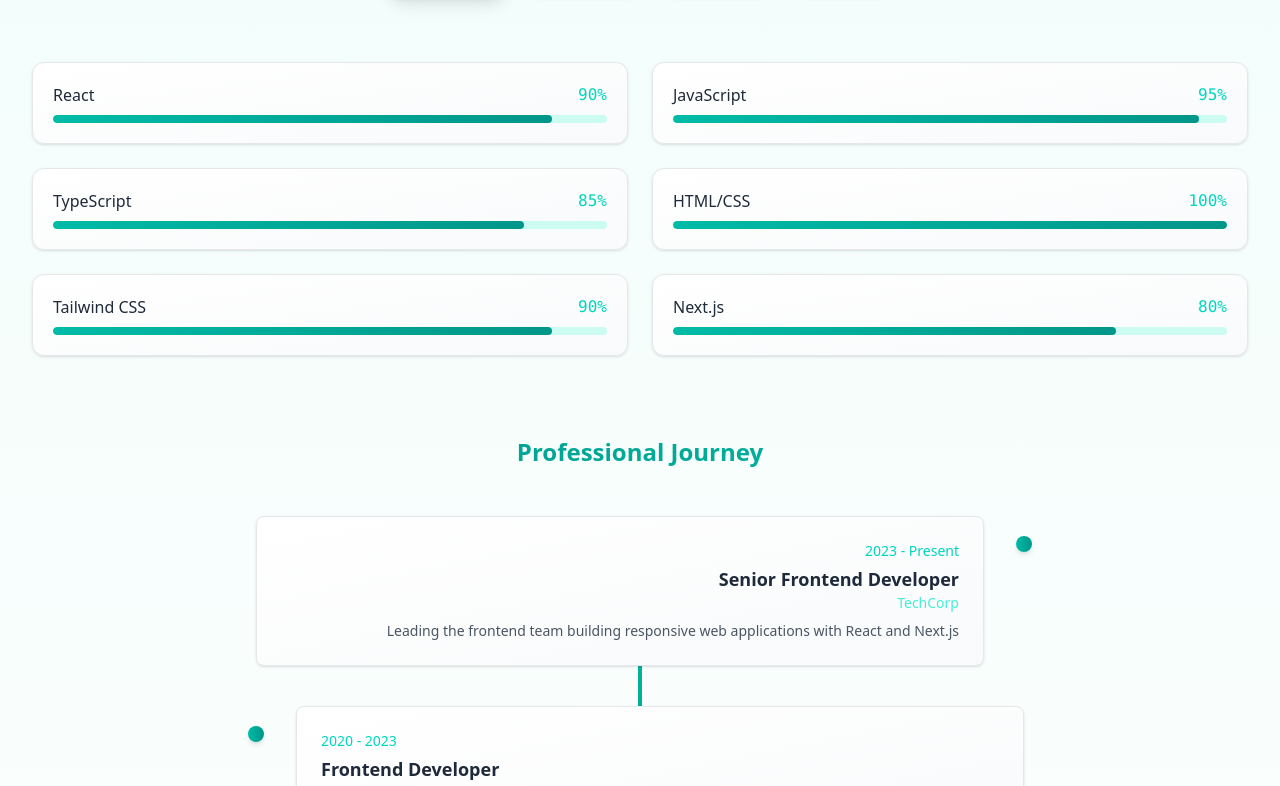
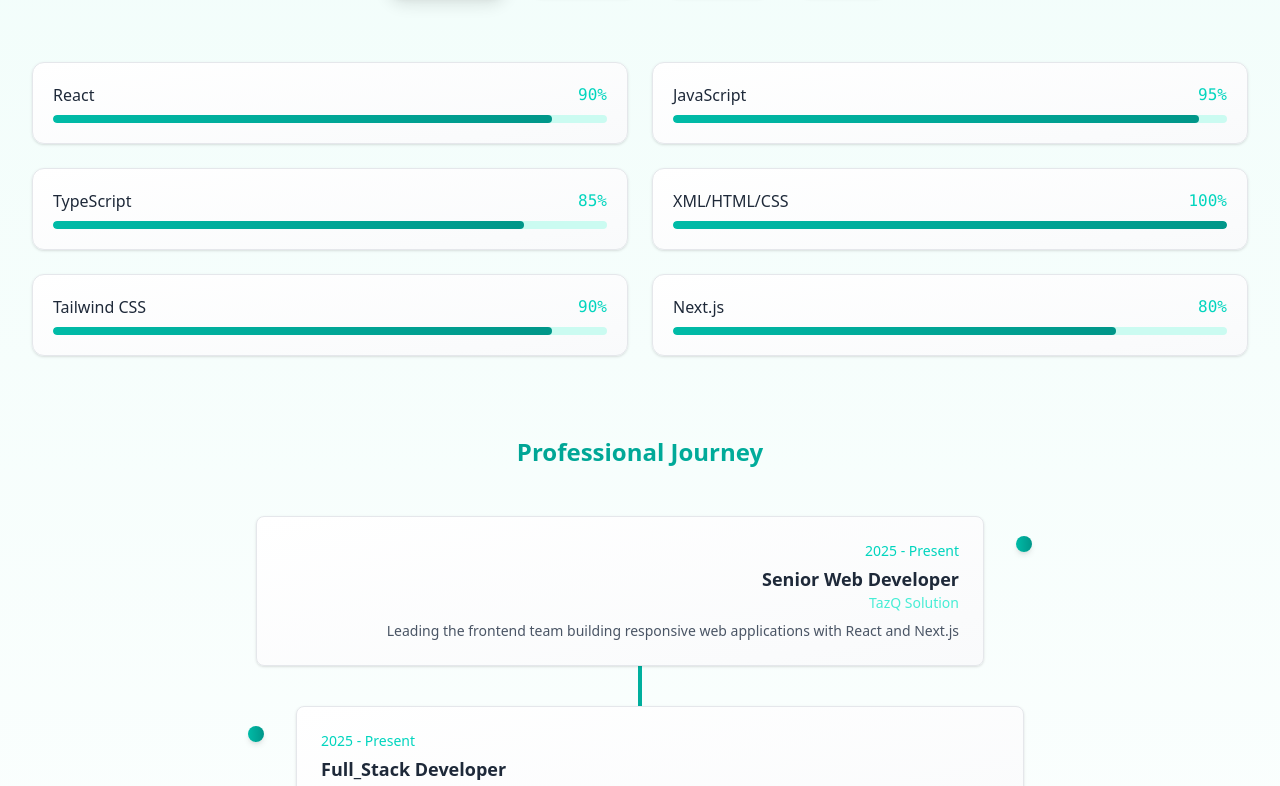
Before and after one commit to HafizMudassirHusain/Portfolio, a React (Vite) app: page / in a window 1280 px wide. Shown: the part 2014-2800 px from the top of the page. Built offline with nearby package versions, Linux system fonts and the light colour scheme.

Commit message:
adding link

```diff
--- a/src/sections/AboutMe.jsx
+++ b/src/sections/AboutMe.jsx
@@ -1,50 +1,51 @@
-import { motion } from 'framer-motion'
-import { FiAward, FiUser, FiBriefcase, FiCode } from 'react-icons/fi'
-import images from '../assets/perf.png'
+import { motion } from 'framer-motion';
+import { FiAward, FiUser, FiBriefcase, FiCode } from 'react-icons/fi';
 import { FaSearch, FaPaintBrush, FaLaptopCode } from 'react-icons/fa';
+import images from '../assets/perf.png';
 
 export default function AboutMe() {
   // Color theme variables
   const colors = {
-    primary: 'text-teal-500',         // Primary accent color
-    primaryBg: 'bg-teal-500',         // Primary background
-    secondary: 'text-teal-400',       // Secondary accent
-    secondaryBg: 'bg-teal-600',       // Secondary background
-    dark: 'text-gray-800',            // Dark text
-    darkBg: 'bg-teal-800',            // Dark background
-    light: 'text-white',              // Light text
-    lightBg: 'bg-teal-600',           // Light background
-    cardBg: 'bg-white',               // Card background
-    overlay: 'bg-teal-900/20',        // Image overlay
-    buttonBg: 'bg-teal-600',          // Button background
-    buttonHover: 'hover:bg-teal-700'  // Button hover
-  }
+    primary: 'text-teal-500',
+    primaryBg: 'bg-teal-500',
+    secondary: 'text-teal-400',
+    secondaryBg: 'bg-teal-600',
+    dark: 'text-gray-800',
+    darkBg: 'bg-teal-800',
+    light: 'text-white',
+    lightBg: 'bg-teal-600',
+    cardBg: 'bg-white',
+    overlay: 'bg-teal-900/20',
+    buttonBg: 'bg-teal-600',
+    buttonHover: 'hover:bg-teal-700'
+  };
 
   const stats = [
     { icon: <FiBriefcase />, value: '5+', label: 'Years Experience' },
     { icon: <FiAward />, value: '12', label: 'Projects Completed' },
     { icon: <FiUser />, value: '8', label: 'Happy Clients' }
-  ]
+  ];
 
   return (
     <motion.div
       initial={{ opacity: 0 }}
       animate={{ opacity: 1 }}
       transition={{ duration: 0.5 }}
-      className={`container mx-auto px-6 py-12 bg-gradient-to-b from-teal-50 to-white`}
+      className="w-full bg-gradient-to-b from-teal-50 to-white"
       id="about"
     >
+      <div className="container mx-auto px-6 py-12">
         <div className="grid grid-cols-1 lg:grid-cols-2 gap-12 items-center">
           {/* Left Column - Text Content */}
           <div>
-          <h2 className={`text-4xl md:text-5xl font-bold mb-6 bg-clip-text text-transparent bg-gradient-to-r from-teal-600 to-teal-500`}>
+            <h2 className="text-4xl md:text-5xl font-bold mb-6 bg-clip-text text-transparent bg-gradient-to-r from-teal-600 to-teal-500">
               About Me
             </h2>
-          <p className={`text-xl mb-6 text-gray-600`}>
+            <p className="text-xl mb-6 text-gray-600">
               I'm a passionate frontend developer with a focus on creating immersive digital experiences.
             </p>
 
-          <div className={`space-y-4 text-gray-600`}>
+            <div className="space-y-4 text-gray-600">
               <p>
                 My journey in web development started in college when I built my first website. Since then, I've worked with startups and established companies to bring their digital visions to life.
               </p>
@@ -62,13 +63,13 @@ export default function AboutMe() {
                 <motion.div
                   key={index}
                   whileHover={{ y: -5 }}
-                className={`${colors.cardBg} p-4 rounded-lg text-center shadow-lg border border-teal-100`}
+                  className="bg-white p-4 rounded-lg text-center shadow-lg border border-teal-100"
                 >
-                <div className={`${colors.primary} text-2xl mb-2 flex justify-center`}>
+                  <div className="text-teal-500 text-2xl mb-2 flex justify-center">
                     {stat.icon}
                   </div>
-                <h3 className={`text-2xl font-bold ${colors.dark}`}>{stat.value}</h3>
-                <p className={`${colors.primary} font-medium`}>{stat.label}</p>
+                  <h3 className="text-2xl font-bold text-gray-800">{stat.value}</h3>
+                  <p className="text-teal-500 font-medium">{stat.label}</p>
                 </motion.div>
               ))}
             </div>
@@ -82,13 +83,13 @@ export default function AboutMe() {
                 initial={{ opacity: 0, scale: 0.8 }}
                 animate={{ opacity: 1, scale: 1 }}
                 transition={{ duration: 0.5 }}
-              className={`absolute inset-0 bg-[#1c917cc0] rounded-2xl rotate-6`}
+                className="absolute inset-0 bg-[#1c917cc0] rounded-2xl rotate-6"
               />
               <motion.div
                 initial={{ opacity: 0, scale: 0.9 }}
                 animate={{ opacity: 1, scale: 1 }}
                 transition={{ duration: 0.5, delay: 0.1 }}
-              className={`absolute inset-0 bg-[#1c917cc0] rounded-2xl -rotate-6`}
+                className="absolute inset-0 bg-[#1c917cc0] rounded-2xl -rotate-6"
               />
 
               {/* Main Image */}
@@ -106,15 +107,15 @@ export default function AboutMe() {
                 initial={{ opacity: 0, y: 20 }}
                 animate={{ opacity: 1, y: 0 }}
                 transition={{ delay: 0.4 }}
-              className={`absolute -bottom-6 -left-6 ${colors.primaryBg} p-4 rounded-lg shadow-lg z-20 max-w-xs`}
+                className="absolute -bottom-6 -left-6 bg-teal-500 p-4 rounded-lg shadow-lg z-20 max-w-xs"
               >
                 <div className="flex items-center gap-3">
-                <div className={`p-2 ${colors.cardBg} rounded-full`}>
-                  <FiCode className={`text-xl ${colors.primary}`} />
+                  <div className="p-2 bg-white rounded-full">
+                    <FiCode className="text-xl text-teal-500" />
                   </div>
                   <div>
                     <h4 className="font-bold text-white">Frontend Specialist</h4>
-                  <p className={`text-sm text-teal-100`}>5+ years experience</p>
+                    <p className="text-sm text-teal-100">5+ years experience</p>
                   </div>
                 </div>
               </motion.div>
@@ -123,15 +124,15 @@ export default function AboutMe() {
                 initial={{ opacity: 0, y: 20 }}
                 animate={{ opacity: 1, y: 0 }}
                 transition={{ delay: 0.6 }}
-              className={`absolute -top-6 -right-6 ${colors.secondaryBg} p-4 rounded-lg shadow-lg z-20 max-w-xs`}
+                className="absolute -top-6 -right-6 bg-teal-600 p-4 rounded-lg shadow-lg z-20 max-w-xs"
               >
                 <div className="flex items-center gap-3">
-                <div className={`p-2 ${colors.cardBg} rounded-full`}>
-                  <FiUser className={`text-xl ${colors.secondary}`} />
+                  <div className="p-2 bg-white rounded-full">
+                    <FiUser className="text-xl text-teal-400" />
                   </div>
                   <div>
                     <h4 className="font-bold text-white">UI/UX Focus</h4>
-                  <p className={`text-sm text-teal-100`}>User-centered design</p>
+                    <p className="text-sm text-teal-100">User-centered design</p>
                   </div>
                 </div>
               </motion.div>
@@ -150,13 +151,13 @@ export default function AboutMe() {
                 title: 'Discovery',
                 description: 'Thorough research to understand project goals and user needs',
                 icon: <FaSearch className="text-white text-4xl" />,
-        color: colors.primaryBg
+                color: 'bg-teal-500'
               },
               {
                 title: 'Design',
                 description: 'Creating intuitive interfaces with attention to detail',
                 icon: <FaPaintBrush className="text-white text-4xl" />,
-        color: colors.secondaryBg
+                color: 'bg-teal-600'
               },
               {
                 title: 'Development',
@@ -179,6 +180,7 @@ export default function AboutMe() {
             ))}
           </div>
         </div>
+      </div>
     </motion.div>
-  )
+  );
 }
--- a/src/sections/Portfolio.jsx
+++ b/src/sections/Portfolio.jsx
@@ -15,26 +15,26 @@ const projects = [
     tags: ['React', 'Node.js', 'MongoDB'],
     image: img1,
     description: 'Full-featured online store with payment integration',
-    link: '#',
-    github: '#'
+    link: 'https://furniro1.vercel.app/',
+    github: 'https://github.com/HafizMudassirHusain/Furniro'
   },
   {
     id: 2,
-    title: 'Portfolio Website',
-    tags: ['Next.js', 'Tailwind CSS'],
+    title: 'Restuarent Website',
+    tags: ['Next.js', 'Tailwind CSS', 'MongoDB'],
     image: img2,
     description: 'A modern, responsive portfolio website to showcase projects and blogs.',
-    link: '#',
-    github: '#'
+    link: 'https://al-frontend-eight.vercel.app/',
+    github: 'https://github.com/HafizMudassirHusain/AL-Frontend'
   },
   {
     id: 3,
-    title: 'Task Management App',
+    title: 'Agencies Web App',
     tags: ['React', 'Firebase'],
     image: img3,
     description: 'A task tracking app with real-time updates and user authentication.',
-    link: '#',
-    github: '#'
+    link: 'https://tazq-frontend.vercel.app/',
+    github: 'https://github.com/HafizMudassirHusain/TazqFrontend'
   },
   {
     id: 4,
@@ -42,8 +42,8 @@ const projects = [
     tags: ['React', 'Firebase'],
     image: img4,
     description: 'A second version portfolio showcasing animation and SEO practices.',
-    link: '#',
-    github: '#'
+    link: 'https://tazq-frontend.vercel.app/',
+    github: 'https://github.com/HafizMudassirHusain/TazqFrontend'
   },
   {
     id: 5,
@@ -51,8 +51,8 @@ const projects = [
     tags: ['React', 'Tailwind'],
     image: img5,
     description: 'A restaurant landing page with a menu, contact form, and booking system.',
-    link: '#',
-    github: '#'
+    link: 'https://dumi-maliksresturent.netlify.app/',
+    github: 'https://github.com/HafizMudassirHusain/JS-Assignment/tree/master/MaliksFoodsResturent'
   },
   {
     id: 6,
@@ -60,8 +60,8 @@ const projects = [
     tags: ['React', 'GSAP'],
     image: img6,
     description: 'A visually rich adventure site with parallax scroll effects.',
-    link: '#',
-    github: '#'
+    link: 'https://adventureguidence.netlify.app/',
+    github: 'https://github.com/HafizMudassirHusain/SecAdvantureweb'
   },
 ];
 
--- a/src/sections/Skills.jsx
+++ b/src/sections/Skills.jsx
@@ -49,7 +49,7 @@ const skillCategories = [
       { name: 'React', level: 90 },
       { name: 'JavaScript', level: 95 },
       { name: 'TypeScript', level: 85 },
-      { name: 'HTML/CSS', level: 100 },
+      { name: 'XML/HTML/CSS', level: 100 },
       { name: 'Tailwind CSS', level: 90 },
       { name: 'Next.js', level: 80 }
     ]
@@ -62,6 +62,7 @@ const skillCategories = [
       { name: 'Node.js', level: 85 },
       { name: 'Express', level: 80 },
       { name: 'Python', level: 75 },
+      { name: 'Java', level: 70 },
       { name: 'Django', level: 70 },
       { name: 'GraphQL', level: 75 }
     ]
@@ -93,23 +94,22 @@ const skillCategories = [
 // Experience Timeline (unchanged)
 const experienceItems = [
   {
-    year: '2023 - Present',
-    role: 'Senior Frontend Developer',
-    company: 'TechCorp',
+    year: '2025 - Present',
+    role: 'Senior Web Developer',
+    company: 'TazQ Solution',
     description: 'Leading the frontend team building responsive web applications with React and Next.js'
   },
   {
-    year: '2020 - 2023',
-    role: 'Frontend Developer',
-    company: 'WebSolutions',
+    year: '2025 - Present',
+    role: 'Full_Stack Developer',
+    company: 'HS_Solutions',
     description: 'Developed and maintained multiple client projects using modern JavaScript frameworks'
   },
   {
-    year: '2018 - 2020',
-    role: 'Junior Developer',
-    company: 'StartUp Inc',
-    description: 'Assisted in building the company\'s main product and learned industry best practices'
-  }
+    year: '2023 - Present',
+    role: 'CLient Dealing',
+    company: 'Blitz Wings',
+    description: 'Managed client relationships and supported product development, implementing best practices in [specific area, e.g., customer onboarding, feedback analysis].'   }
 ];
 
 // Stats Section (updated colors)
```
Also changed, not shown: src/sections/Home.jsx (+35 -6 lines), 1 other file (tests, documents, lock files or other folders). Lines whose indentation alone changed are shown as unchanged.
